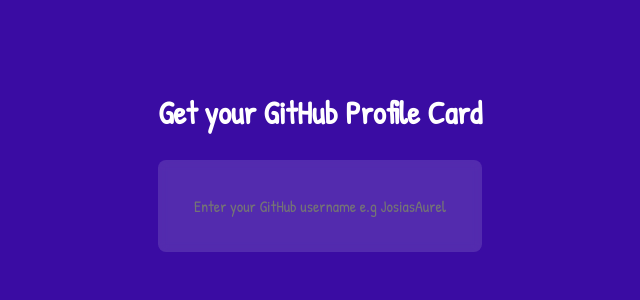
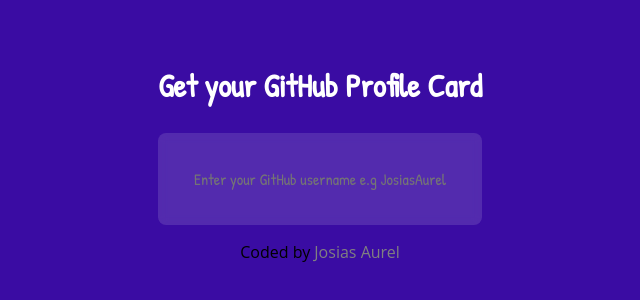
Before and after one commit to JosiasAurel/github-profile, a Next.js app: page / in a window 1280 px wide. Shown: the part 210-510 px from the top of the page, without its empty margins (320-960 px from the left). Built offline with nearby package versions, Linux system fonts and the light colour scheme.

Commit message:
add my reference

```diff
--- a/pages/global.css
+++ b/pages/global.css
@@ -12,3 +12,14 @@
 ::-webkit-scrollbar {
     display: none;
 }
+
+a {
+    text-decoration: none;
+    color: grey;
+}
+
+footer {
+    display: flex;
+    justify-content: center;
+    align-items: center;
+}
--- a/pages/index.tsx
+++ b/pages/index.tsx
@@ -10,7 +10,8 @@
     }
     return (
         <div className={styles.mainIndexPage}>
-            <form onSubmit={formSubmit}>
+            <div>
+                <form onSubmit={formSubmit}>
                 <h2 className={styles.title}>Get your GitHub Profile Card</h2>
                 <input
                 value={profile}
@@ -20,6 +21,11 @@
                 onChange={(e) => setProfile(e.target.value)}
                 />
             </form>
+
+            <footer>
+                <p>Coded by <a href="https://josiasaurel.tech">Josias Aurel</a></p>
+            </footer>
+            </div>
         </div>
     )
 }
```
